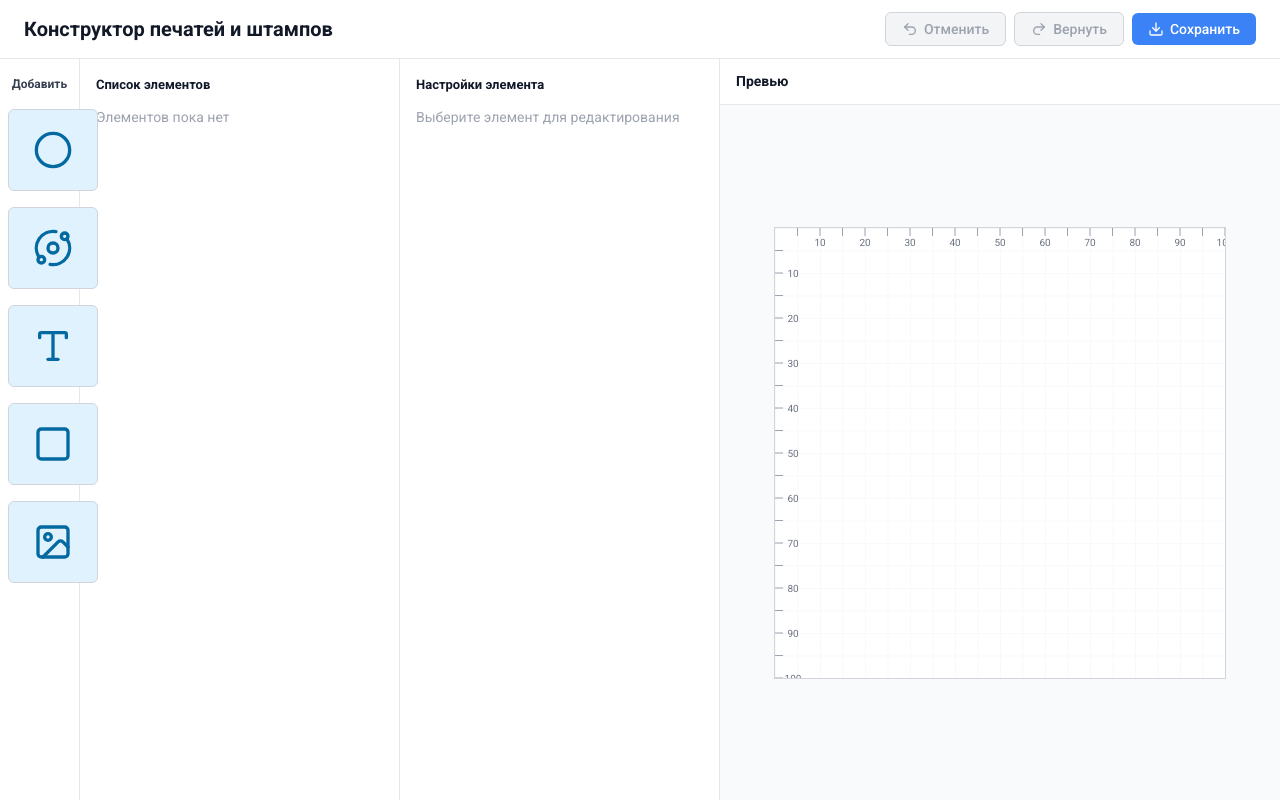
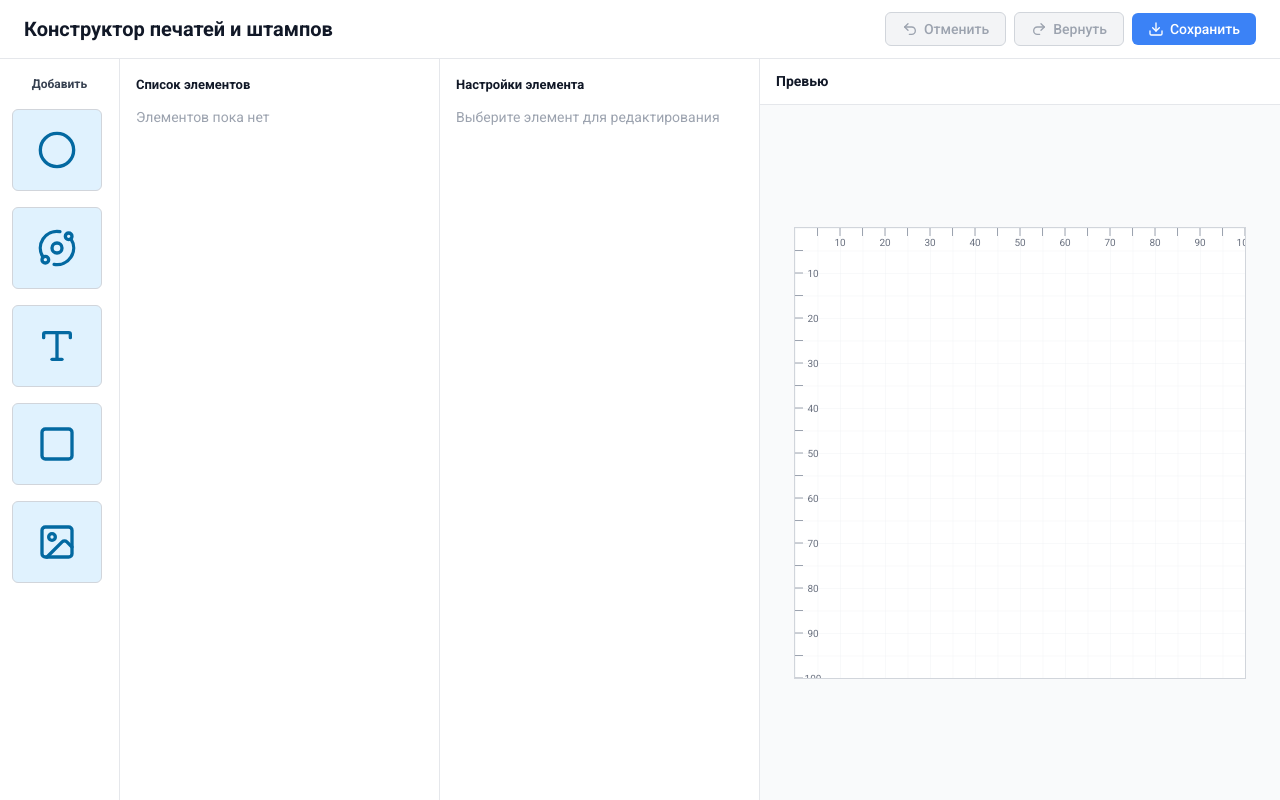
Before and after one commit to Vasily-Zh/seal, a React (Vite) app: page / in a window 1280 px wide. Built offline with nearby package versions, Linux system fonts and the light colour scheme.

Commit message:
испр

```diff
--- a/src/components/Layout/MainLayout.tsx
+++ b/src/components/Layout/MainLayout.tsx
@@ -11,13 +11,13 @@ export const MainLayout = () => {
 
       {/* Основной контент - горизонтальный layout */}
       <div style={{ flex: 1, display: 'flex', overflow: 'hidden' }}>
-        {/* Блок 1: Добавить (Toolbar) - 80px */}
+        {/* Блок 1: Добавить (Toolbar) - 120px */}
         <div
           style={{
-            width: '80px',
+            width: '120px',
             borderRight: '1px solid #e5e7eb',
             backgroundColor: '#fff',
-            padding: '16px 8px',
+            padding: '16px 12px',
             overflow: 'visible',
             display: 'flex',
             flexDirection: 'column',
```
